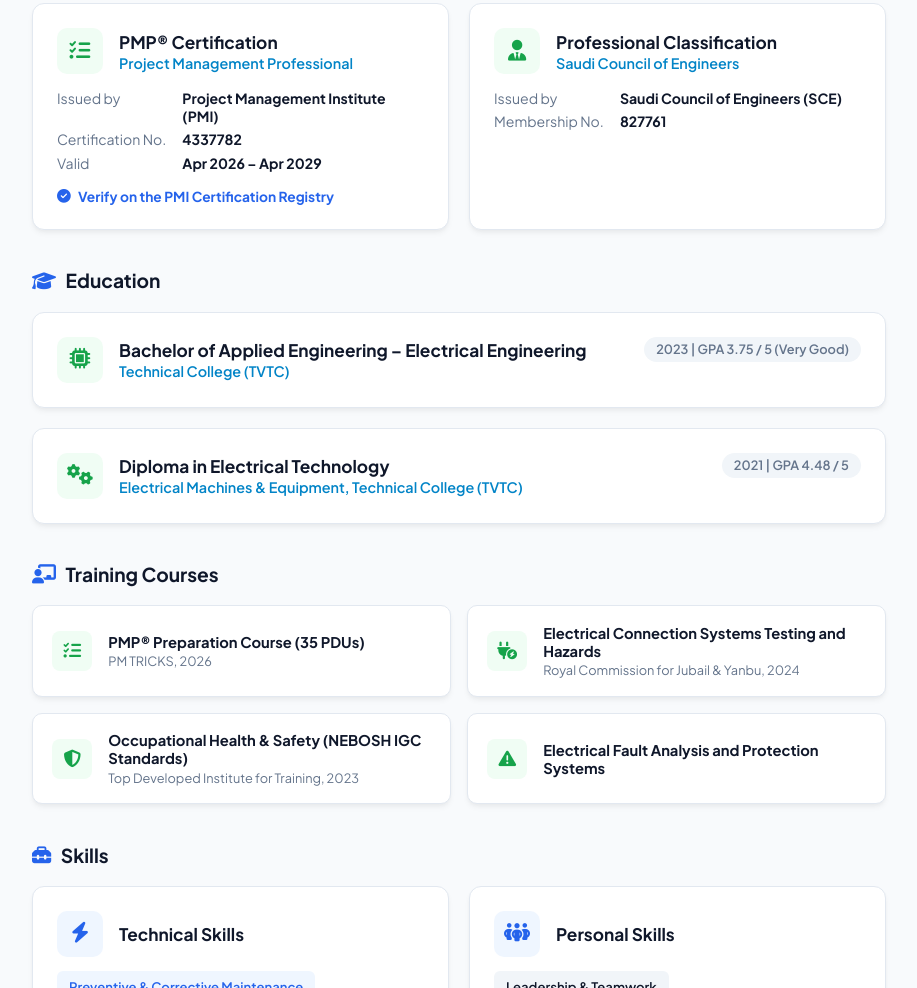
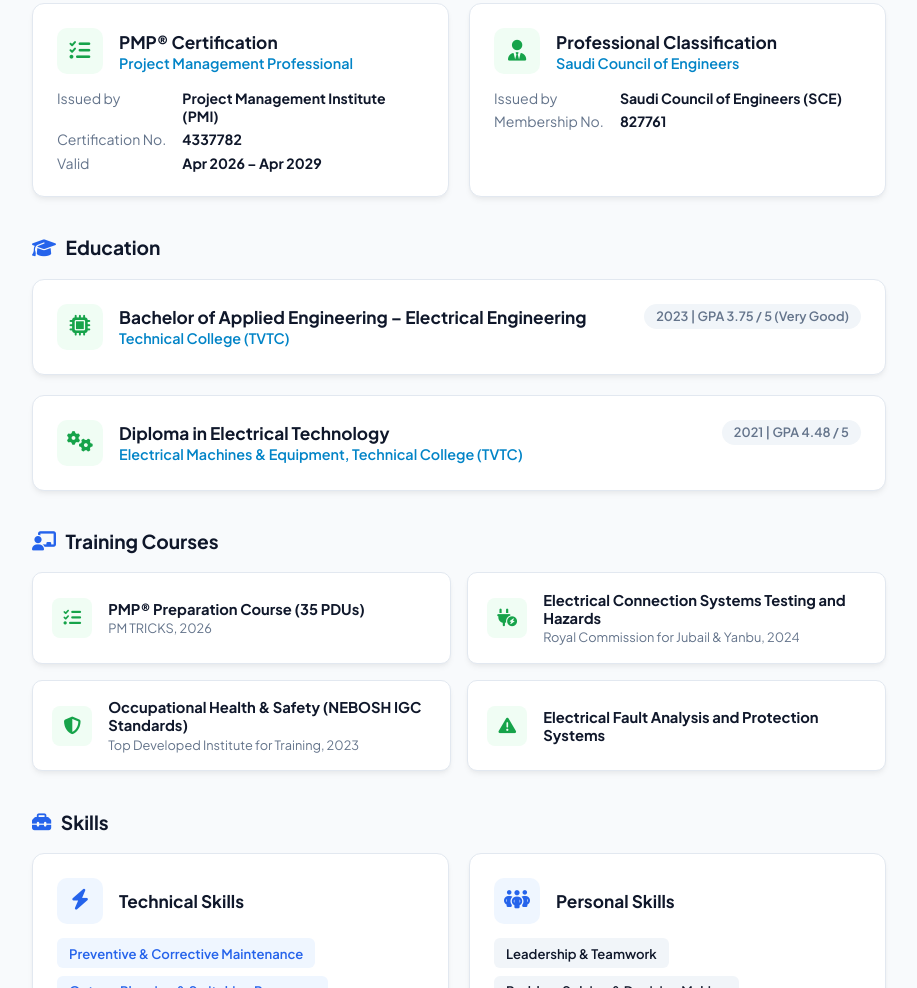
Before and after one commit to tarqkhwajy50-byte/my-portfolio, a plain HTML site: page index.html in a window 1280 px wide. Shown: the part 2052-3040 px from the top of the page, without its empty margins (346-1263 px from the left). Drawn offline with Linux system fonts and the light colour scheme.

Commit message:
Update index.html

```diff
--- a/index.html
+++ b/index.html
@@ -436,7 +436,6 @@
             <dt>Certification No.</dt><dd>4337782</dd>
             <dt>Valid</dt><dd>Apr 2026 – Apr 2029</dd>
           </dl>
-          <a class="verify-link" href="https://www.pmi.org/certifications/certification-resources/registry" target="_blank" rel="noopener"><i class="fa-solid fa-circle-check" aria-hidden="true"></i> Verify on the PMI Certification Registry</a>
         </div>
         <div class="dash-card">
           <div class="card-title-group" style="margin-bottom:0.9rem">
```
